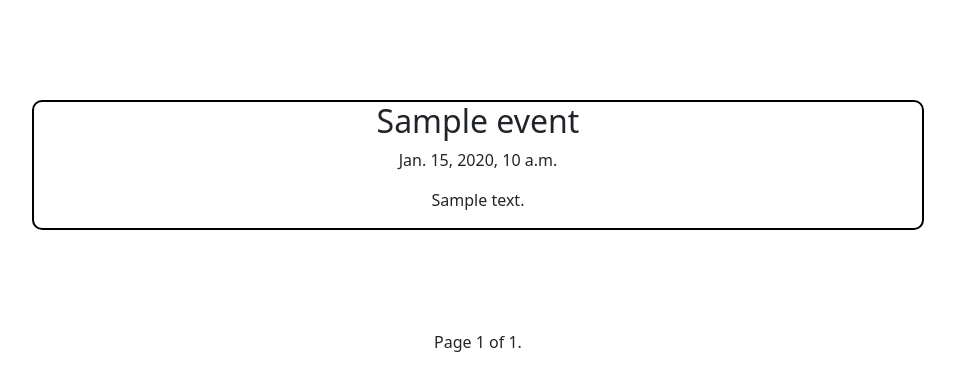
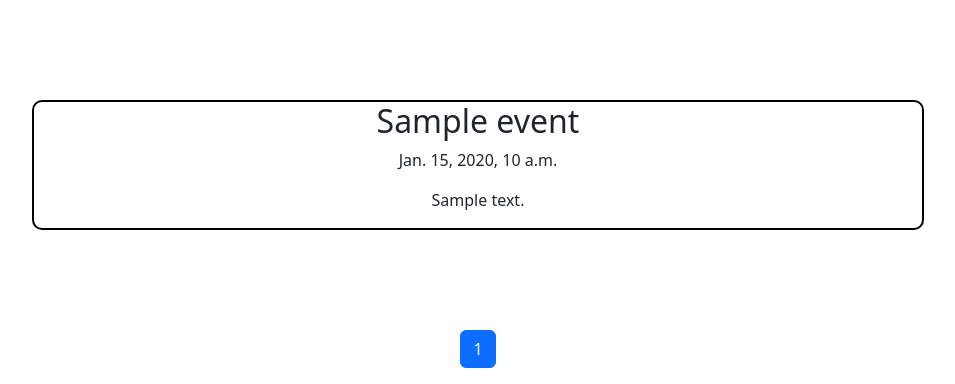
Before and after one commit to leopengilley/earthlydesignstudio, a Django app: template portfolio/templates/index.html in a window 1280 px wide. Shown: the part 750-1134 px from the top of the page, without its empty margins (162-1117 px from the left). Before the commit the page ends 1102 px from the top, so only its background shows below. Run offline with Django 4.2, Linux system fonts and the light colour scheme; the template is opened without the code that fills it: most values are stand-ins (such as "Sample title", 1, 10 or a date in 2020).

Commit message:
pagination 12

```diff
--- a/portfolio/templates/index.html
+++ b/portfolio/templates/index.html
@@ -31,7 +31,7 @@
   </div>
 {% endfor %}
 
-<div class="pagination">
+<!-- <nav aria-label="Page navigation example">
   <span class="step-links">
       {% if page_obj.has_previous %}
           <a href="?page=1" class="btn btn-primary">&laquo; first</a>
@@ -47,8 +47,37 @@
           <a href="?page={{ page_obj.paginator.num_pages }}" class="btn btn-primary">last &raquo;</a>
       {% endif %}
   </span>
-</div>
+</nav> -->
 
+<nav aria-label="Page navigation example">
+  <ul class="pagination">
+    {% if page_obj.has_previous %}
+    <li class="page-item">
+      <a class="page-link" href="?page={{ page_obj.previous_page_number }} aria-label="Previous">
+        <span aria-hidden="true">&laquo;</span>
+        <span class="sr-only"></span>
+      </a>
+    </li>
+    {% endif %}
+
+    {% for page in  paginator.page_range %}
+      {% if page == page_obj.number %}
+          <li class="page-item active"><a class="page-link" href="#">{{ page }}</a></li>
+      {% else %}
+          <li class="page-item"><a class="page-link" href="?page={{ page }}">{{ page }}</a></li>
+      {% endif %}
+    {% endfor %}
+
+    {% if page_obj.has_next %}
+    <li class="page-item">
+      <a class="page-link" href="?page={{ page_obj.next_page_number }}" aria-label="Next">
+        <span aria-hidden="true">&raquo;</span>
+        <span class="sr-only"></span>
+      </a>
+    </li>
+    {% endif %}
+  </ul>
+</nav>
 
 
 
--- a/portfolio/views.py
+++ b/portfolio/views.py
@@ -12,7 +12,7 @@ def home(request):
     page_number = request.GET.get("page")
     page_obj = paginator.get_page(page_number)
 
-    return render(request, 'index.html', {'page_obj': page_obj})
+    return render(request, 'index.html', {'page_obj': page_obj, 'paginator': paginator})
 
 def about_me(request):
     return render(request, 'about_me.html')
```
